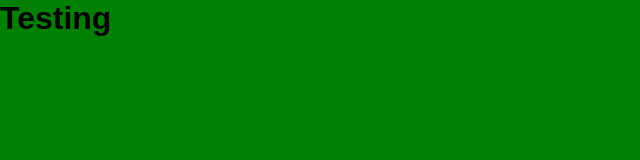
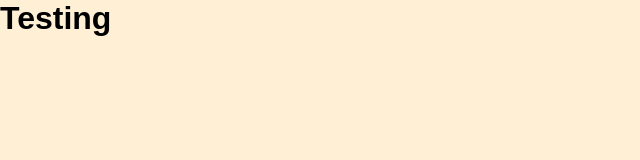
Before and after one commit to johnathondirstein/postcss-boilerplate, a website: page index.html in a window 1280 px wide. Shown: the whole page, without its empty margins (0-640 px from the left). Drawn offline with Linux system fonts and the light colour scheme.

Commit message:
More papayawhip

```diff
--- a/dev/styles/main.css
+++ b/dev/styles/main.css
@@ -1,5 +1,5 @@
 @import 'base/_setup';
 
 body {
-	background-color: green;
+	background-color: papayawhip;
 }
--- a/package.json
+++ b/package.json
@@ -16,7 +16,6 @@
     "gulp-babel": "^6.1.2",
     "gulp-concat": "^2.6.1",
     "gulp-postcss": "^6.4.0",
-    "gulp-sass": "^3.1.0",
     "postcss-hexrgba": "^0.2.1",
     "postcss-import": "^9.1.0",
     "postcss-mixins": "^5.4.1",
--- a/public/styles/style.css
+++ b/public/styles/style.css
@@ -1,6 +1,6 @@
 article,aside,details,figcaption,figure,footer,header,hgroup,nav,section,summary{display:block;}audio,canvas,video{display:inline-block;}audio:not([controls]){display:none;height:0;}[hidden]{display:none;}html{font-family:sans-serif;-webkit-text-size-adjust:100%;-ms-text-size-adjust:100%;}a:focus{outline:thin dotted;}a:active,a:hover{outline:0;}h1{font-size:2em;}abbr[title]{border-bottom:1px dotted;}b,strong{font-weight:700;}dfn{font-style:italic;}mark{background:#ff0;color:#000;}code,kbd,pre,samp{font-family:monospace, serif;font-size:1em;}pre{white-space:pre-wrap;word-wrap:break-word;}q{quotes:\201C \201D \2018 \2019;}small{font-size:80%;}sub,sup{font-size:75%;line-height:0;position:relative;vertical-align:baseline;}sup{top:-.5em;}sub{bottom:-.25em;}img{border:0;}svg:not(:root){overflow:hidden;}fieldset{border:1px solid silver;margin:0 2px;padding:.35em .625em .75em;}button,input,select,textarea{font-family:inherit;font-size:100%;margin:0;}button,input{line-height:normal;}button,html input[type=button],/* 1 */
  	input[type=reset],input[type=submit]{-webkit-appearance:button;cursor:pointer;}button[disabled],input[disabled]{cursor:default;}input[type=checkbox],input[type=radio]{box-sizing:border-box;padding:0;}input[type=search]{-webkit-appearance:textfield;-moz-box-sizing:content-box;-webkit-box-sizing:content-box;box-sizing:content-box;}input[type=search]::-webkit-search-cancel-button,input[type=search]::-webkit-search-decoration{-webkit-appearance:none;}textarea{overflow:auto;vertical-align:top;}table{border-collapse:collapse;border-spacing:0;}body,figure{margin:0;}legend,button::-moz-focus-inner,input::-moz-focus-inner{border:0;padding:0;}.clearfix:after {visibility: hidden; display: block; font-size: 0; content: " "; clear: both; height: 0; }* { -moz-box-sizing: border-box; -webkit-box-sizing: border-box; box-sizing: border-box; margin: 0; padding: 0;}body {
-	background-color: green;
+	background-color: papayawhip;
 }
 article,aside,details,figcaption,figure,footer,header,hgroup,nav,section,summary{display:block;}audio,canvas,video{display:inline-block;}audio:not([controls]){display:none;height:0;}[hidden]{display:none;}html{font-family:sans-serif;-webkit-text-size-adjust:100%;-ms-text-size-adjust:100%;}a:focus{outline:thin dotted;}a:active,a:hover{outline:0;}h1{font-size:2em;}abbr[title]{border-bottom:1px dotted;}b,strong{font-weight:700;}dfn{font-style:italic;}mark{background:#ff0;color:#000;}code,kbd,pre,samp{font-family:monospace, serif;font-size:1em;}pre{white-space:pre-wrap;word-wrap:break-word;}q{quotes:\201C \201D \2018 \2019;}small{font-size:80%;}sub,sup{font-size:75%;line-height:0;position:relative;vertical-align:baseline;}sup{top:-.5em;}sub{bottom:-.25em;}img{border:0;}svg:not(:root){overflow:hidden;}fieldset{border:1px solid silver;margin:0 2px;padding:.35em .625em .75em;}button,input,select,textarea{font-family:inherit;font-size:100%;margin:0;}button,input{line-height:normal;}button,html input[type=button],/* 1 */
  	input[type=reset],input[type=submit]{-webkit-appearance:button;cursor:pointer;}button[disabled],input[disabled]{cursor:default;}input[type=checkbox],input[type=radio]{box-sizing:border-box;padding:0;}input[type=search]{-webkit-appearance:textfield;-moz-box-sizing:content-box;-webkit-box-sizing:content-box;box-sizing:content-box;}input[type=search]::-webkit-search-cancel-button,input[type=search]::-webkit-search-decoration{-webkit-appearance:none;}textarea{overflow:auto;vertical-align:top;}table{border-collapse:collapse;border-spacing:0;}body,figure{margin:0;}legend,button::-moz-focus-inner,input::-moz-focus-inner{border:0;padding:0;}.clearfix:after {visibility: hidden; display: block; font-size: 0; content: " "; clear: both; height: 0; }* { -moz-box-sizing: border-box; -webkit-box-sizing: border-box; box-sizing: border-box; margin: 0; padding: 0;}
```
